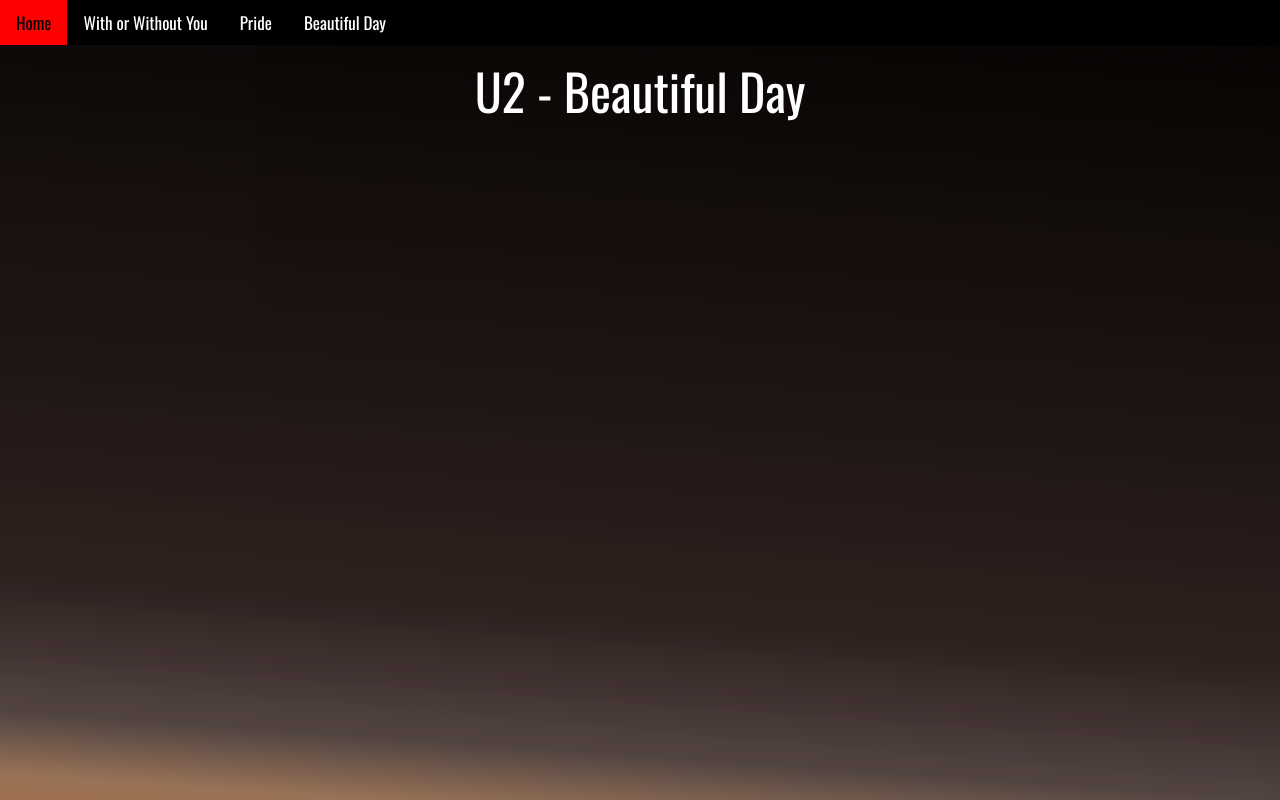
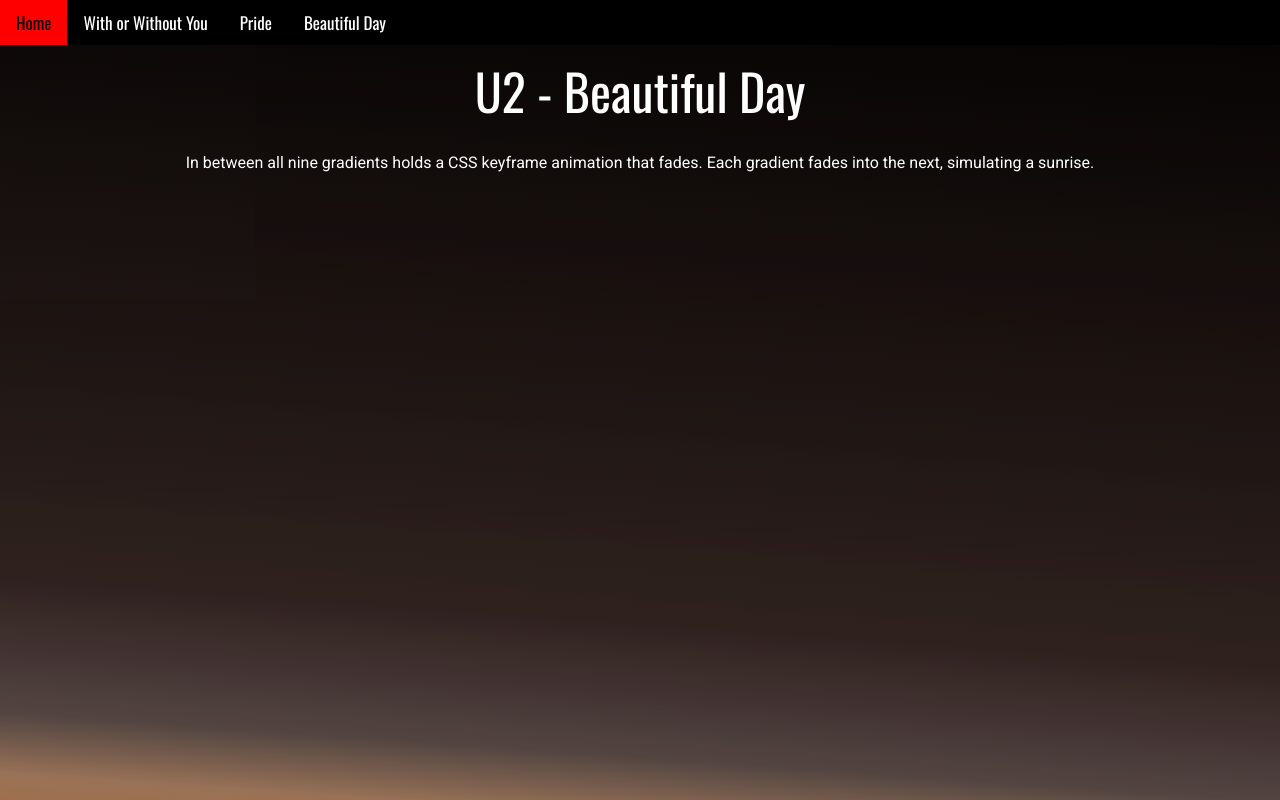
Before and after one commit to dennisllng/animationlab, a plain HTML site: page beautifulday.html in a window 1280 px wide. Drawn offline with nearby package versions, Linux system fonts and the light colour scheme.

Commit message:
Added Descriptions

```diff
--- a/beautifulday.html
+++ b/beautifulday.html
@@ -40,15 +40,42 @@
     </div>
 
     <div class="container">
-        <div class="full gradient-1"><h1 class="oswald white">U2 - Beautiful Day</h1></div>
-        <div class="full gradient-2"><h1 class="oswald white">U2 - Beautiful Day</h1></div>
-        <div class="full gradient-3"><h1 class="oswald white">U2 - Beautiful Day</h1></div>
-        <div class="full gradient-4"><h1 class="oswald white">U2 - Beautiful Day</h1></div>
-        <div class="full gradient-5"><h1 class="oswald white">U2 - Beautiful Day</h1></div>
-        <div class="full gradient-6"><h1 class="oswald white">U2 - Beautiful Day</h1></div>
-        <div class="full gradient-7"><h1 class="oswald white">U2 - Beautiful Day</h1></div>
-        <div class="full gradient-8"><h1 class="oswald white">U2 - Beautiful Day</h1></div>
-        <div class="full gradient-9"><h1 class="oswald white">U2 - Beautiful Day</h1></div>
+        <div class="full gradient-1">
+          <h1 class="oswald white">U2 - Beautiful Day</h1>
+          <p class="white roboto">In between all nine gradients holds a CSS keyframe animation that fades. Each gradient fades into the next, simulating a sunrise.</p>
+        </div>
+        <div class="full gradient-2">
+          <h1 class="oswald white">U2 - Beautiful Day</h1>
+          <p class="white roboto">In between all nine gradients holds a CSS keyframe animation that fades. Each gradient fades into the next, simulating a sunrise.</p>
+        </div>
+        <div class="full gradient-3">
+          <h1 class="oswald white">U2 - Beautiful Day</h1>
+          <p class="white roboto">In between all nine gradients holds a CSS keyframe animation that fades. Each gradient fades into the next, simulating a sunrise.</p>
+        </div>
+        <div class="full gradient-4">
+          <h1 class="oswald white">U2 - Beautiful Day</h1>
+          <p class="white roboto">In between all nine gradients holds a CSS keyframe animation that fades. Each gradient fades into the next, simulating a sunrise.</p>
+        </div>
+        <div class="full gradient-5">
+          <h1 class="oswald white">U2 - Beautiful Day</h1>
+          <p class="white roboto">In between all nine gradients holds a CSS keyframe animation that fades. Each gradient fades into the next, simulating a sunrise.</p>
+        </div>
+        <div class="full gradient-6">
+          <h1 class="oswald white">U2 - Beautiful Day</h1>
+          <p class="white roboto">In between all nine gradients holds a CSS keyframe animation that fades. Each gradient fades into the next, simulating a sunrise.</p>
+        </div>
+        <div class="full gradient-7">
+          <h1 class="oswald white">U2 - Beautiful Day</h1>
+          <p class="white roboto">In between all nine gradients holds a CSS keyframe animation that fades. Each gradient fades into the next, simulating a sunrise.</p>
+        </div>
+        <div class="full gradient-8">
+          <h1 class="oswald white">U2 - Beautiful Day</h1>
+          <p class="white roboto">In between all nine gradients holds a CSS keyframe animation that fades. Each gradient fades into the next, simulating a sunrise.</p>
+        </div>
+        <div class="full gradient-9">
+          <h1 class="oswald white">U2 - Beautiful Day</h1>
+          <p class="white roboto">In between all nine gradients holds a CSS keyframe animation that fades. Each gradient fades into the next, simulating a sunrise.</p>
+        </div>
     </div>
     <audio controls autoplay>
             <source src="songs/beautifulday.mp3" type="audio/mp3">
--- a/css/app.css
+++ b/css/app.css
@@ -10,7 +10,11 @@ h4 {
     font-size: 15px;
     text-align: center;
 }
-
+p{
+  margin: auto;
+  padding: 20px;
+  text-align: center;
+}
 .oswald {
     font-family: 'Oswald', sans-serif;
 }
```
Also changed, not shown: index.html (+2 -0 lines), pride.html (+3 -1 lines), withorwithoutyou.html (+1 -0 lines).
